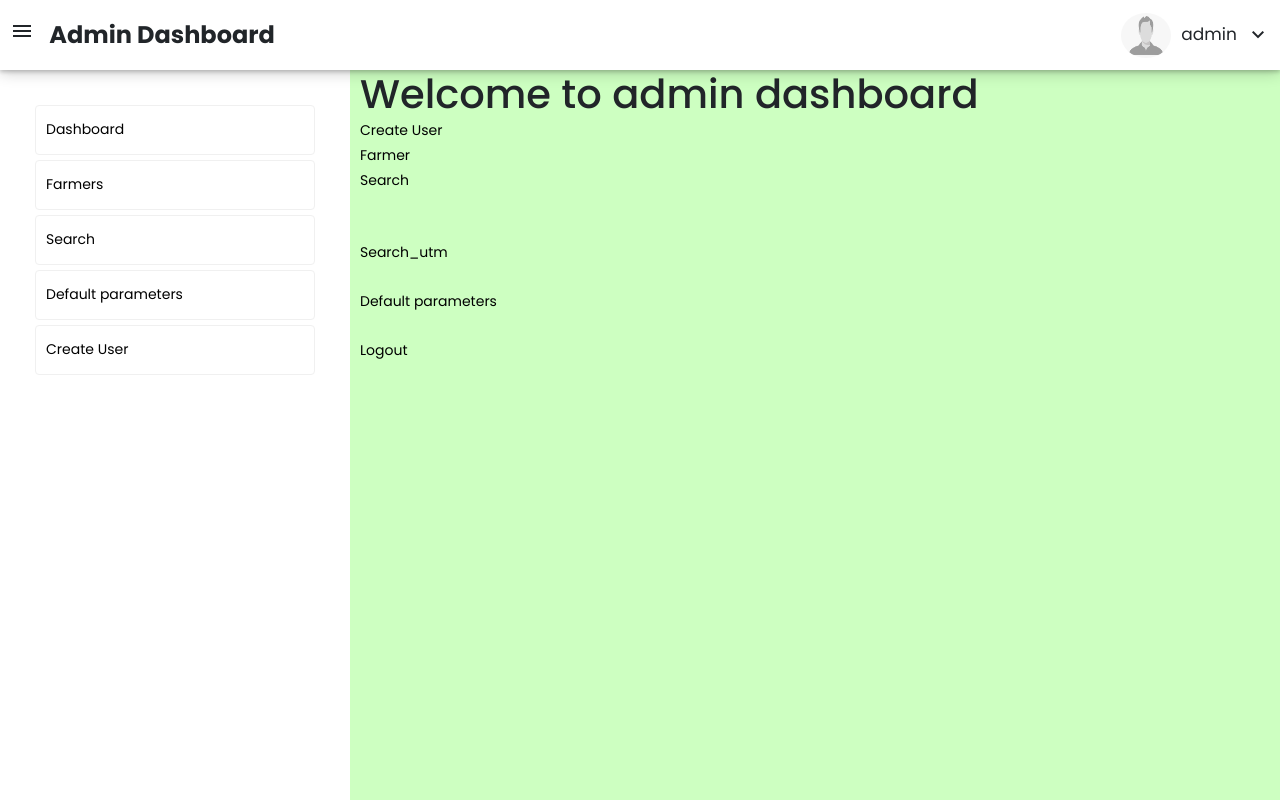
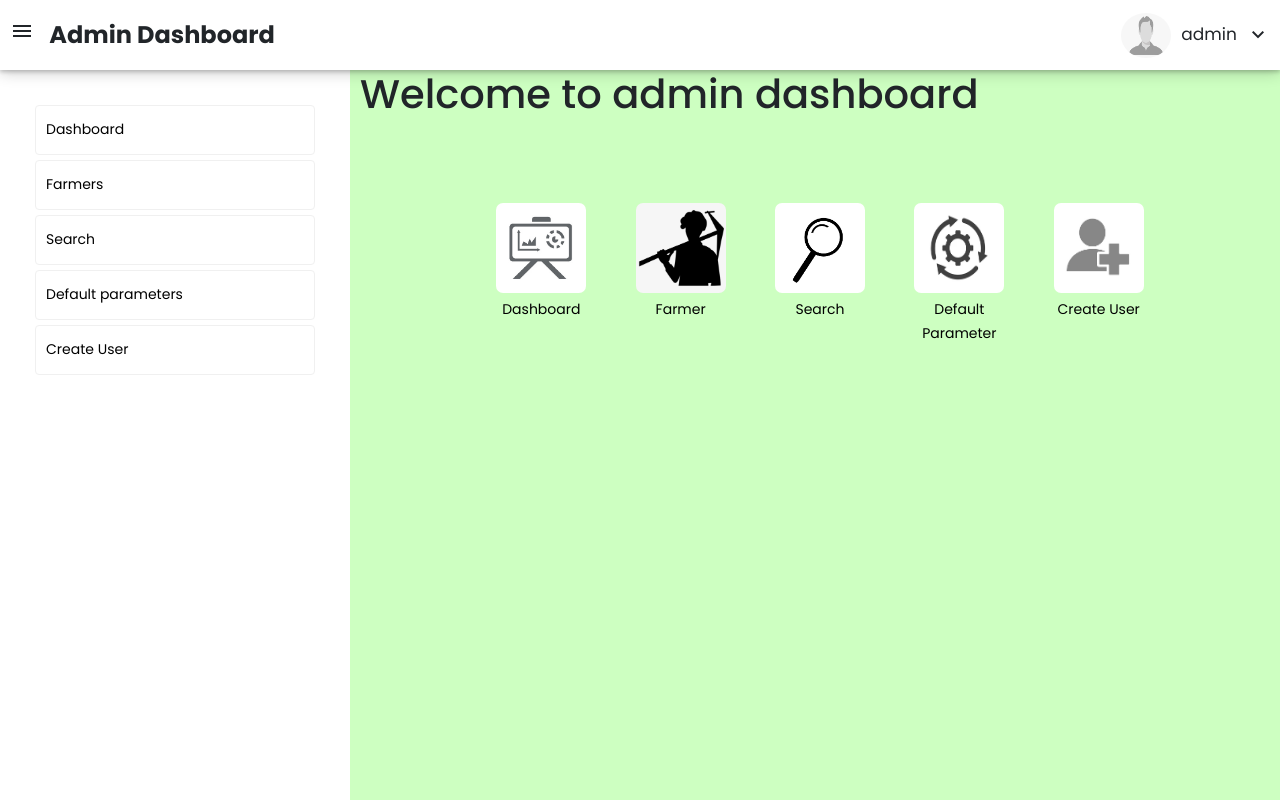
Before and after one commit to uttampagda/Agreetech, a Django app: page / in a window 1280 px wide. Run offline with Django 4.2, Linux system fonts and the light colour scheme; a user stored in the database is signed in; some libraries are stand-ins or nearby versions.

Commit message:
add menu button

```diff
--- a/static/createuser.css
+++ b/static/createuser.css
@@ -100,7 +100,40 @@ a{
     display: none;
     cursor: pointer;
 }
+.dash_menu{
+    height: 250px;
+    width: 80%;
+    margin: auto;
+    display: flex;
+    justify-content: space-evenly;
+    flex-wrap: wrap;
+}
+.menu_item{
+    height: 125px;
+    width: 100px;
+    text-align: center;
+    margin-top: 80px;
+}
+.menu_item_img{
+    height: 100px;
+    width: 100px;
+    display: flex;
+    justify-content: center;
+    align-items: center;
+    border-radius: 7px;
+}
+.menu_item_img_1{
+    height: 90%;
+    width: 90%;
+    transition-property: all;
+    transition-duration: 300ms;
+    border-radius: 7px;
 
+}
+.menu_item_img_1:hover{
+    height: 100%;
+    width: 100%;
+}
 @media(max-width: 768px) {
     .create_user_form {
         width: 80%;
--- a/templates/dashboard/dashboard.html
+++ b/templates/dashboard/dashboard.html
@@ -1,21 +1,55 @@
 {% extends 'dashboard/basic.html' %}
 {% block body %}
 <h1 class="">Welcome to {{ user.username }} dashboard</h1>
-    <div>
+{% comment %} <div>
     <a href="createuser">Create User</a>
-        <br/>
-        <a href="farmers">Farmer</a>
-        <br/>
+    <br />
+    <a href="">Farmer</a>
+    <br />
     <a href="search">Search</a>
 </div>
-    <br/>
-    <br/>
+<br />
+<br />
 <a href="search_utm">Search_utm</a>
-    <br/>
-    <br/>
+<br />
+<br />
 <a href="{% url 'default_parameters'%}">Default parameters</a>
-    <br/>
-    <br/>
+<br />
+<br /> {% endcomment %}
 
-    <a href="logout">Logout</a>
+{% comment %} <a href="logout">Logout</a> {% endcomment %}
+
+<div class="dash_menu">
+    <a href="#">
+        <div class="menu_item">
+            <div class="menu_item_img"><img src="static/images/dashboard.jpg" alt="" class="menu_item_img_1"></div>
+            <div class="menu_item_name">Dashboard</div>
+        </div>
+    </a>
+    <a href="farmers">
+        <div class="menu_item">
+            <div class="menu_item_img"><img src="static/images/farmer.png" alt="" class="menu_item_img_1"></div>
+            <div class="menu_item_name">Farmer</div>
+        </div>
+    </a>
+    <a href="search_utm">
+        <div class="menu_item">
+            <div class="menu_item_img"><img src="static/images/search1.jpg" alt="" class="menu_item_img_1"></div>
+            <div class="menu_item_name">Search</div>
+        </div>
+    </a>
+    <a href="{% url 'default_parameters'%}">
+        <div class="menu_item">
+            <div class="menu_item_img"><img src="static/images/parameter.png" alt="" class="menu_item_img_1"></div>
+            <div class="menu_item_name">Default Parameter</div>
+        </div>
+    </a>
+    <a href="createuser">
+        <div class="menu_item">
+            <div class="menu_item_img"><img src="static/images/create_user.jpg" alt="" class="menu_item_img_1"></div>
+            <div class="menu_item_name">Create User</div>
+        </div>
+    </a>
+</div>
+
 {% endblock %}
```
Also changed, not shown: static/images/create_user.jpg (added), static/images/dashboard.jpg (added), static/images/farmer.png (added), static/images/parameter.png (added), static/images/search1.jpg (added). Lines whose indentation alone changed are shown as unchanged.
